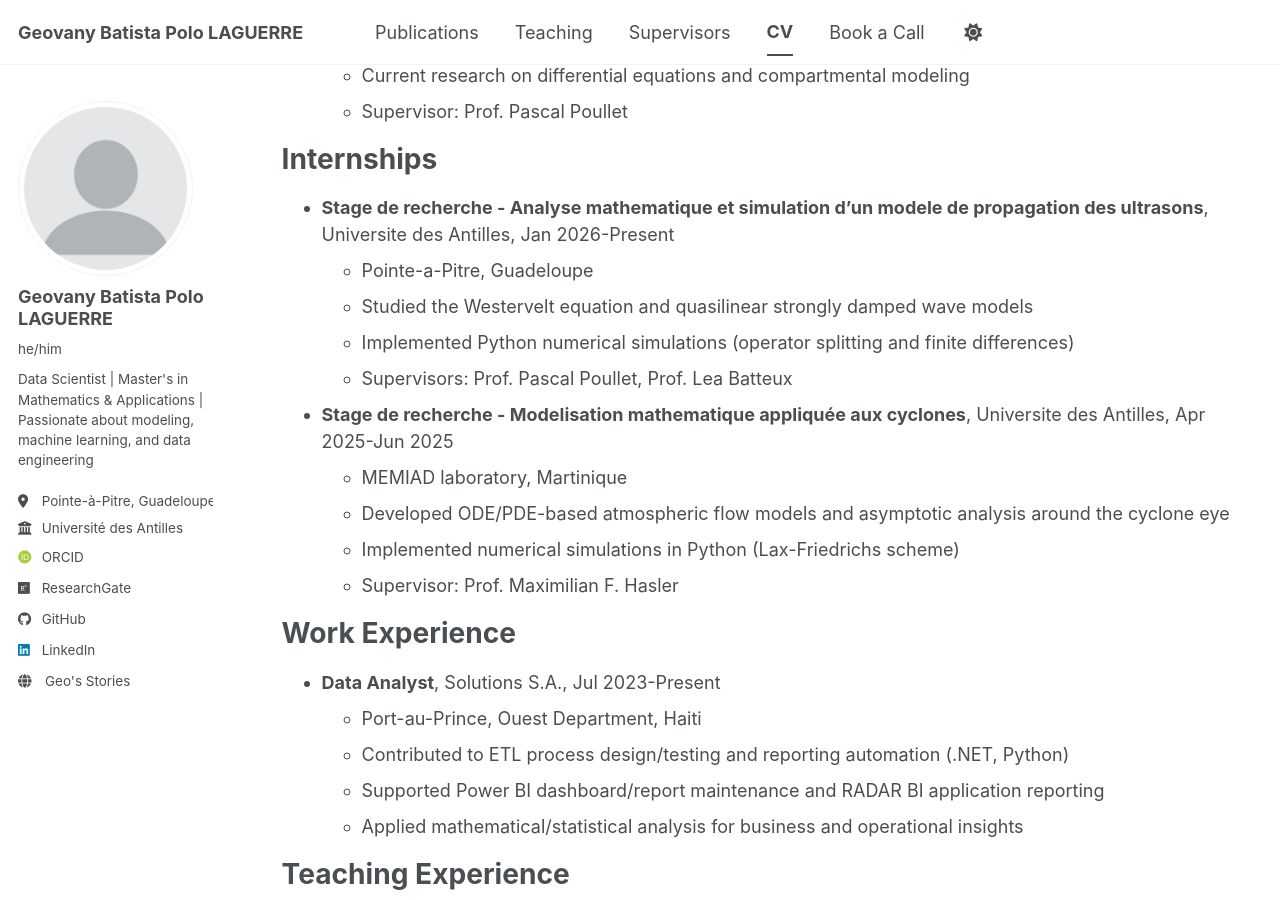
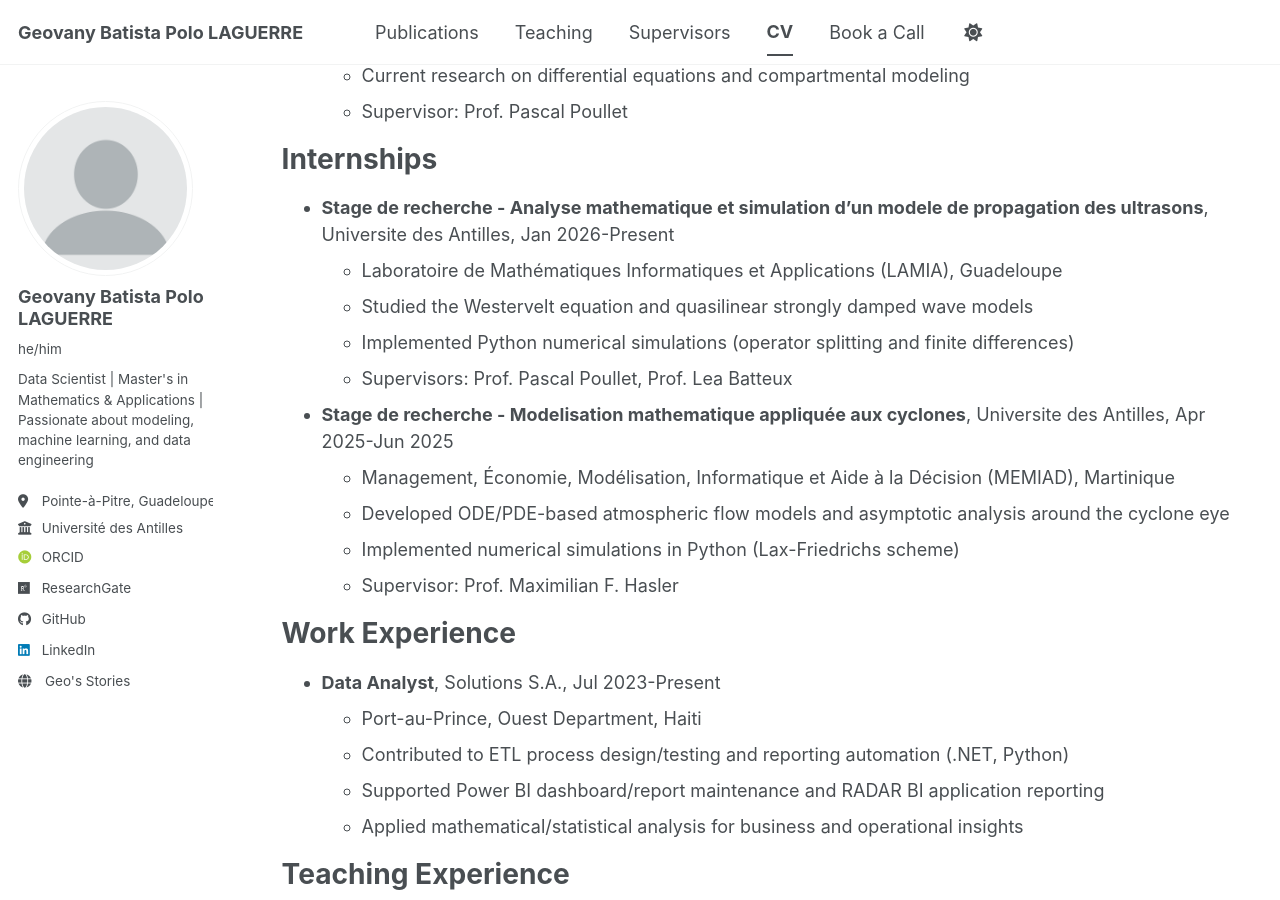
Before and after one commit to Geobatpo07/geobatpo07.github.io, a Jekyll site: the page built from _pages/cv.md, in a window 1280 px wide and 900 px high, scrolled down 763 px. Built offline with Jekyll 4.4.1, drawn with Linux system fonts in a browser that asks for light colours; some web fonts are replaced; a script bundle is joined from its source files by our own code; library files that are not in the unit come from our copies.

Commit message:
Update internship descriptions for clarity and detail

```diff
--- a/_pages/cv.md
+++ b/_pages/cv.md
@@ -38,13 +38,13 @@ Research Experience
 Internships
 ======
 * **Stage de recherche - Analyse mathematique et simulation d'un modele de propagation des ultrasons**, Universite des Antilles, Jan 2026-Present
-  * Pointe-a-Pitre, Guadeloupe
+  * Laboratoire de Mathématiques Informatiques et Applications (LAMIA), Guadeloupe
   * Studied the Westervelt equation and quasilinear strongly damped wave models
   * Implemented Python numerical simulations (operator splitting and finite differences)
   * Supervisors: Prof. Pascal Poullet, Prof. Lea Batteux
 
 * **Stage de recherche - Modelisation mathematique appliquée aux cyclones**, Universite des Antilles, Apr 2025-Jun 2025
-  * MEMIAD laboratory, Martinique
+  * Management, Économie, Modélisation, Informatique et Aide à la Décision (MEMIAD), Martinique
   * Developed ODE/PDE-based atmospheric flow models and asymptotic analysis around the cyclone eye
   * Implemented numerical simulations in Python (Lax-Friedrichs scheme)
   * Supervisor: Prof. Maximilian F. Hasler
```
